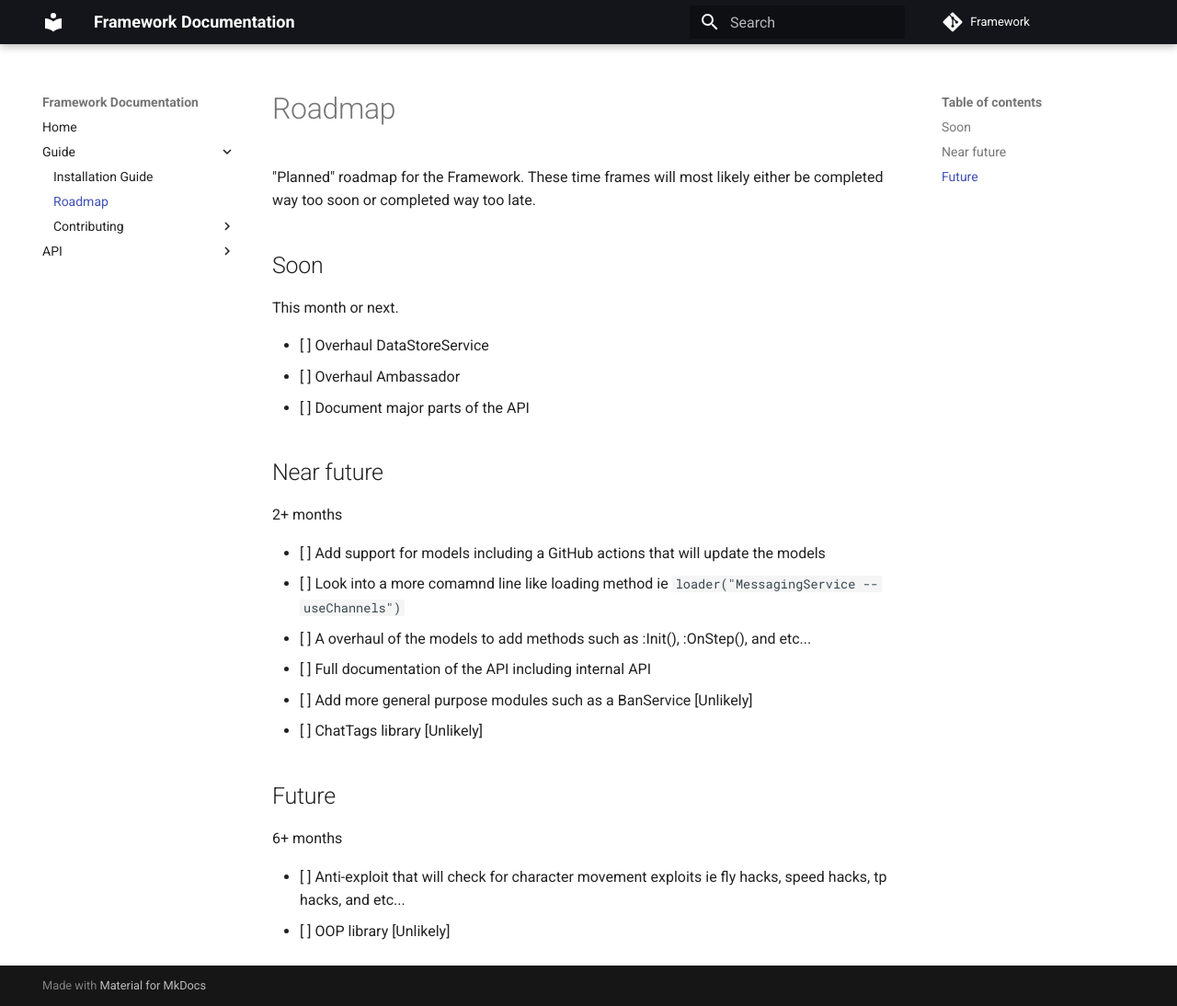
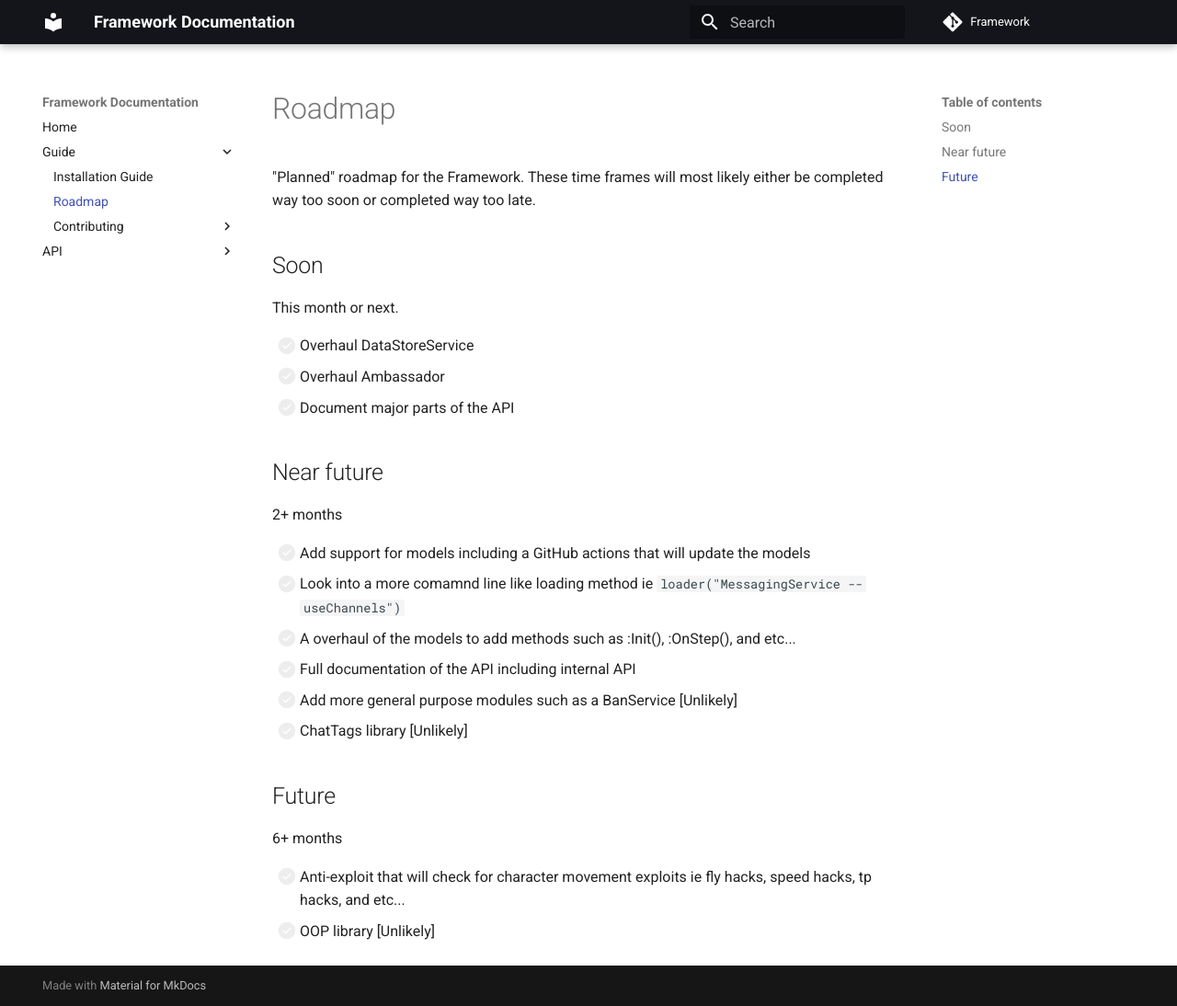
Before and after one commit to DontRevealMe/Framework, an MkDocs documentation site: the page built from docs/Guide/Roadmap.md, in a window 1280 px wide and 1094 px high. Shown: the whole window at 92% size. Built offline with MkDocs 1.6.1 and Material for MkDocs 9.7.7, drawn with Linux system fonts in a browser that asks for light colours; comment, search, counter and statistics services are not loaded; old or Windows-style settings are respelled for this version of MkDocs.

Commit message:
Added checklists to mkdocs

```diff
--- a/mkdocs.yml
+++ b/mkdocs.yml
@@ -34,3 +34,5 @@ remote_branch: gh-pages
 markdown_extensions:
   - admonition
   - codehilite
+  - pymdownx.tasklist:
+      custom_checkbox: true
```
